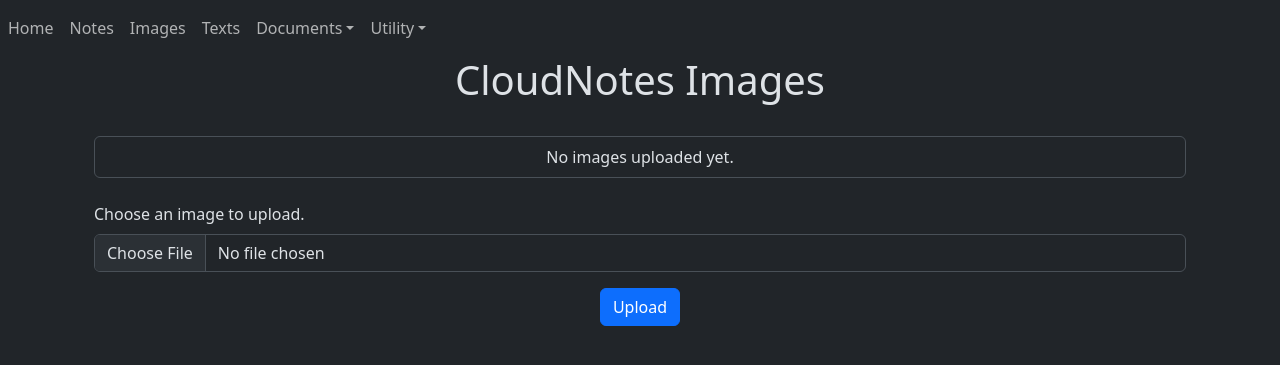
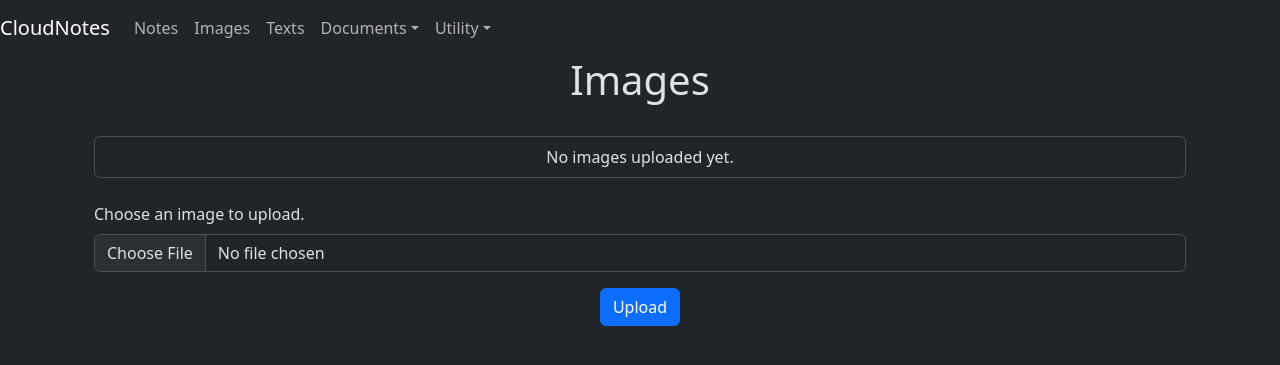
Before and after one commit to janiejestemja/cloud_notes, a Flask app: page /imagefiles in a window 1280 px wide. Shown: the top 365 px of the page. Run offline with Flask 3, Linux system fonts and the light colour scheme; the visitor is signed in with stand-in values (Sample User, id 1).

Commit message:
Adjusted minor issues.

```diff
--- a/website/templates/base.html
+++ b/website/templates/base.html
@@ -8,13 +8,13 @@
   </head>
   <body>
     <nav class="navbar navbar-expand-sm">
+        <a class="navbar-brand" href="/">CloudNotes</a>
         <button class="navbar-toggler" type="button" data-bs-toggle="collapse" data-bs-target="#navbar">
             <span class="navbar-toggler-icon"></span>
         </button>
         <div class="collapse navbar-collapse" id="navbar">
             <div class="navbar-nav">
                 {% if user.is_authenticated %}
-                <a class="nav-item nav-link" id="login" href="/">Home</a>
                 <a class="nav-item nav-link" id="notes" href="/notes">Notes</a>
                 <a class="nav-item nav-link" id="imagefiles" href="/imagefiles">Images</a>
                 <a class="nav-item nav-link" id="textfiles" href="/textfiles">Texts</a>
--- a/website/templates/imagefiles.html
+++ b/website/templates/imagefiles.html
@@ -1,13 +1,13 @@
 {% extends "base.html" %}
 
-{% block title %}Images{% endblock %}
+{% block title %}CloudNotes Images{% endblock %}
 
 {% block content %}
 <div class="container">
 
     <!--h3 class="lead" align="center">This is the images page</h3-->
     <!--/br-->
-    <h1 align="center">CloudNotes Images</h1>
+    <h1 align="center">Images</h1>
     </br>
 
     <!-- Display Existing Images -->
```
